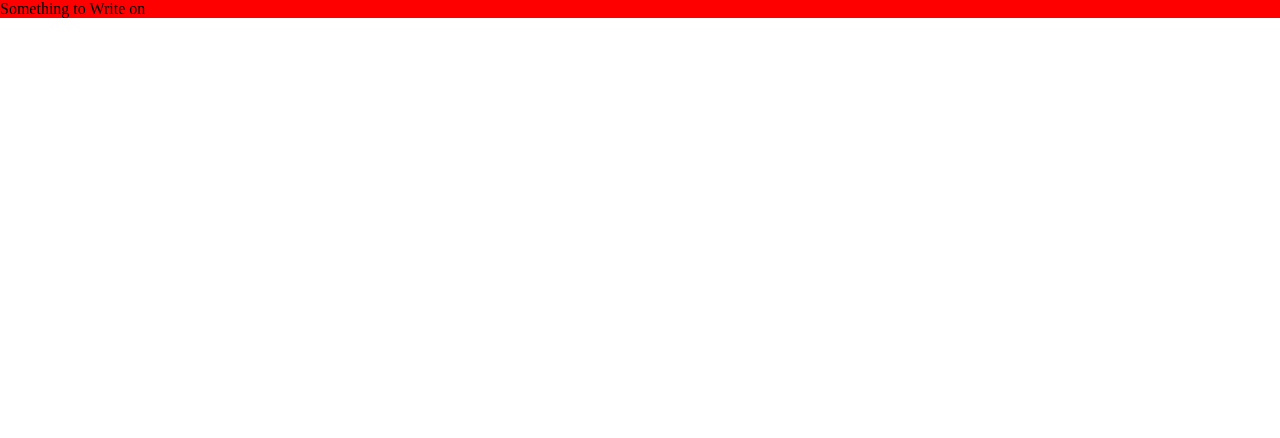
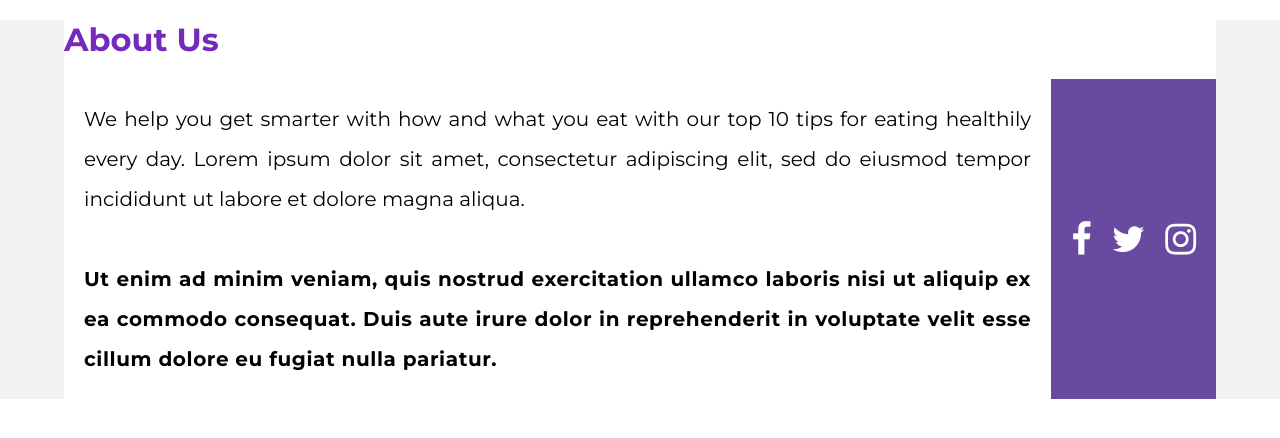
Before and after one commit to chetan-waghade/landingpage, a plain HTML site: page index.html in a window 1280 px wide. Drawn offline with Linux system fonts and the light colour scheme.

Commit message:
created section nine

```diff
--- a/index.html
+++ b/index.html
@@ -1,149 +1,129 @@
 <!DOCTYPE html>
 <html lang="en">
+
 <head>
-    <meta charset="UTF-8">
-    <meta http-equiv="X-UA-Compatible" content="IE=edge">
-    <meta name="viewport" content="width=device-width, initial-scale=1.0">
-    <!-- Root CSS -->
+    <meta charset="UTF-8" />
+    <meta http-equiv="X-UA-Compatible" content="IE=edge" />
+    <meta name="viewport" content="width=device-width, initial-scale=1.0" />
+
+    <!-- Google Fonts -->
+    <link rel="preconnect" href="https://fonts.googleapis.com" />
+    <link rel="preconnect" href="https://fonts.gstatic.com" crossorigin />
+    <link
+        href="https://fonts.googleapis.com/css2?family=Montserrat:ital,wght@0,400;0,500;0,600;0,700;1,400;1,500;1,600;1,700&display=swap"
+        rel="stylesheet" />
+
+
+    <!-- Font Awesome Icons-->
+
+    <link rel="stylesheet" href="https://cdnjs.cloudflare.com/ajax/libs/font-awesome/4.7.0/css/font-awesome.min.css">
+
     <!-- Do Not Make Any Changes Here -->
-    <link rel="stylesheet" href="styles/root.css">
+    <link rel="stylesheet" href="styles/root.css" />
 
     <!-- Section Nine - Chetan - CSS -->
-    <link rel="stylesheet" href="styles/section_nine.css">
+    <link rel="stylesheet" href="styles/section_nine.css" />
     <title>Health Landing Page</title>
 </head>
+
 <body>
-
     <!-- Section One - Himanshu - Start  -->
-
 
     <!-- Write Your Code between this two -->
 
-
-
     <!-- Section One - Himanshu - End  -->
-
-
 
     <!--          DIVIDER               -->
 
-
-
     <!-- Section One - Sushil - Start  -->
-
 
     <!-- Write Your Code between this two -->
 
-
-
     <!-- Section One - Sushil - End  -->
-
-
 
     <!--          DIVIDER               -->
 
-
-
     <!-- Section One - Anushree - Start  -->
-
 
     <!-- Write Your Code between this two -->
 
-
-
     <!-- Section One - Anushree - End  -->
-
-
 
     <!--          DIVIDER               -->
 
-
-
     <!-- Section One - Shyam - Start  -->
-
 
     <!-- Write Your Code between this two -->
 
-
-
     <!-- Section One - Shyam - End  -->
-
-
 
     <!--          DIVIDER               -->
 
-
     <!-- Section One - Saurabh - Start  -->
-
 
     <!-- Write Your Code between this two -->
 
-
-
     <!-- Section One - Saurabh - End  -->
-
-
 
     <!--          DIVIDER               -->
 
-
     <!-- Section One - Nikhil - Start  -->
-
 
     <!-- Write Your Code between this two -->
 
-
-
     <!-- Section One - Nikhil - End  -->
-
-
 
     <!--          DIVIDER               -->
 
-
     <!-- Section One - Amit - Start  -->
-
 
     <!-- Write Your Code between this two -->
 
-
-
     <!-- Section One - Amit - End  -->
-
-
 
     <!--          DIVIDER               -->
 
-
     <!-- Section One - Madan - Start  -->
-
 
     <!-- Write Your Code between this two -->
 
-
-
     <!-- Section One - Madan - End  -->
-
-
 
     <!--          DIVIDER               -->
 
-
     <!-- Section One - Chetan - Start  -->
-
 
     <!-- Write Your Code between this two -->
     <footer>
         <div class="container">
-                <p>Something to Write on</p>
+            <div class="about_us_title">
+                <h1>About Us</h1>
+            </div>
+            <section class="about_us">
+                <div class="about_us_info">
+                    <div class="about_us_details">
+                        We help you get smarter with how and what you eat with our top 10
+                        tips for eating healthily every day. Lorem ipsum dolor sit amet,
+                        consectetur adipiscing elit, sed do eiusmod tempor incididunt ut
+                        labore et dolore magna aliqua.
+                    </div>
+                    <div class="about_us_gibberish">
+                        Ut enim ad minim veniam, quis nostrud exercitation ullamco laboris
+                        nisi ut aliquip ex ea commodo consequat. Duis aute irure dolor in
+                        reprehenderit in voluptate velit esse cillum dolore eu fugiat
+                        nulla pariatur.
+                    </div>
+                </div>
+                <div class="about_us_sm_links">
+                    <i class="fa fa-facebook" style="font-size:36px"></i>
+                    <i class=" fa fa-twitter" style="font-size:36px"></i>
+                    <i class=" fa fa-instagram" style="font-size:36px"></i>
+                </div>
+            </section>
         </div>
     </footer>
 
+    <!-- Section One - Chetan - End  -->
+</body>
 
-    <!-- Section One - Chetan - End  -->
-
-
-
-
-</body>
 </html>
--- a/styles/root.css
+++ b/styles/root.css
@@ -11,4 +11,6 @@
 /* container */
 div.container {
   width: 90vw;
+  margin: 0 auto;
+  background-color: white;
 }
--- a/styles/section_nine.css
+++ b/styles/section_nine.css
@@ -1,4 +1,57 @@
 /* Author - Chetan */
 footer {
-  background-color: red;
+  font-family: "Montserrat", sans-serif;
+  background-color: #f2f2f2;
 }
+
+.about_us_title {
+  margin: 20px 0;
+}
+
+.about_us_title h1 {
+  color: rgb(117, 42, 187);
+  font-weight: bold;
+}
+
+section.about_us .about_us_info .about_us_details {
+  padding: 20px;
+  text-align: justify;
+  font-size: 1.25rem;
+  line-height: 2;
+}
+
+section.about_us .about_us_info .about_us_gibberish {
+  padding: 20px;
+  font-weight: bold;
+  letter-spacing: 0.6px;
+  text-align: justify;
+  font-size: 1.25rem;
+  line-height: 2;
+}
+
+section.about_us .about_us_sm_links {
+  background-color: #6a4aa1;
+  color: white;
+  display: flex;
+  flex-direction: row;
+  justify-content: center;
+  gap: 30px;
+  padding: 20px;
+}
+
+section.about_us .about_us_sm_links i {
+  cursor: pointer;
+}
+
+@media screen and (min-width: 960px) {
+  section.about_us {
+    display: flex;
+    flex-direction: row;
+    justify-content: space-between;
+  }
+  section.about_us .about_us_sm_links {
+    justify-content: center;
+    align-items: center;
+    gap: 20px;
+  }
+}
```
Lines whose indentation alone changed are shown as unchanged.
